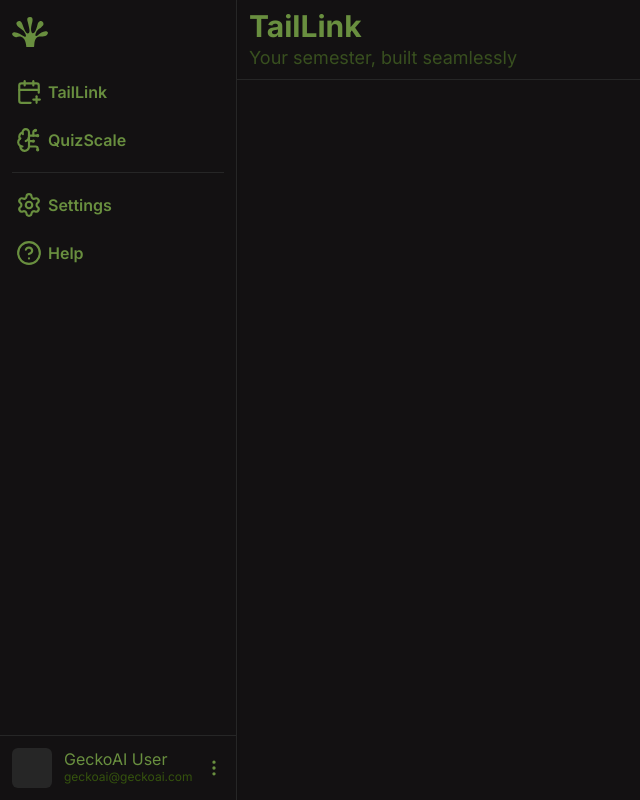
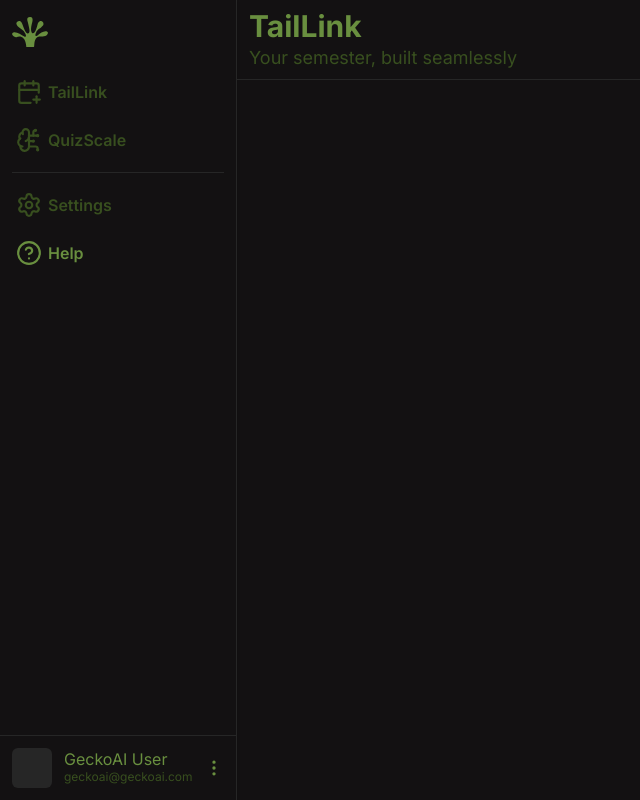
Before and after one commit to smhussa22/geckoai, a Next.js app: page /help in a window 1280 px wide. Shown: the whole page, without its empty margins (0-640 px from the left). Built offline with nearby package versions, Linux system fonts and the light colour scheme; a web font is replaced by a local one.

Commit message:
made button icons/text dim if not active, cleaned up sidebar layout with icon_props object

```diff
--- a/src/app/Header.tsx
+++ b/src/app/Header.tsx
@@ -2,7 +2,6 @@
 'use client';
 import React from 'react';
 import { useState } from 'react';
-
 
 // todo: need to import the logo as a component later to animate it
 // import geckoLogo from '/logo.svg';
@@ -22,9 +21,7 @@ export default function Header({title, sub_title}: header_descriptions) {
 
     <>
 
-
       <div className = "w-full h-20 items-center flex border-b border-b-neutral-800">
-
 
         <div className = "p-3">
 
--- a/src/app/Sidebar.tsx
+++ b/src/app/Sidebar.tsx
@@ -5,8 +5,6 @@ import { useState } from 'react';
 import Logo from './Logo';
 import SidebarItem from './SidebarItem';
 import { MoreVertical } from 'lucide-react';
-
-
 
 type sidebar_props = {
 
@@ -19,6 +17,8 @@ type sidebar_props = {
 
 export default function Sidebar({sidebar_user_icon, sidebar_user_name, sidebar_user_email, children}: sidebar_props) {
 
+  const [is_retracted, toggle_retract] = useState(false);
+
   return (
 
     <>
@@ -29,7 +29,7 @@ export default function Sidebar({sidebar_user_icon, sidebar_user_name, sidebar_u
         <nav className = "h-full flex flex-col bg-night border-r border-r-neutral-800 shadow-sm">
 
           {/* make the logo the button to toggle side bar */}
-          <div className = " h-16 flex justify-between items-center">
+          <div className = "h-16 flex justify-between items-center">
 
             <button className = "p-1.5 cursor-pointer">
 
@@ -61,7 +61,7 @@ export default function Sidebar({sidebar_user_icon, sidebar_user_name, sidebar_u
               <div className = "leading-4">
 
                 <h4 className = "text-asparagus">{sidebar_user_name}</h4>
-                <span className = "text-xs text-lime-900">{sidebar_user_email}</span>
+                <span className = "text-xs text-broccoli">{sidebar_user_email}</span>
 
               </div>
 
--- a/src/app/SidebarItem.tsx
+++ b/src/app/SidebarItem.tsx
@@ -1,30 +1,32 @@
 // the sidebar that has the toolbox of components/utilities. collapsible
 'use client';
-import React, {ReactNode}from 'react';
-import { useState } from 'react';
-import { useRouter } from 'next/navigation';
+import React, { useState } from 'react';
+import { useRouter, usePathname } from 'next/navigation';
 
 type button_props = {
 
-    button_icon: React.ReactNode; // the icon of the button
+    button_icon: (color: string) => React.ReactNode; // the icon of the button
     button_route: string; // the page the button navigates to
     button_text: string; // the text/description of the button item
-    button_text_color: string;
 
 }
 
-export default function SidebarItem({button_text_color, button_icon, button_route, button_text} : button_props) {
+export default function SidebarItem({button_icon, button_route, button_text} : button_props) {
 
   const router = useRouter();
+  const path_name = usePathname();
+
+  const is_page = (path_name == button_route); // if the route associated with the button is also the current page, it is that button's page
+  const button_icon_color = is_page ? `#698f3f` : `#384f1f`;
 
   return (
 
     <>
 
-      <button onClick = {() => {router.push(`./${button_route}`)}} className = {`w-full flex font-semibold items-center my-2 gap-1 rounded-md cursor-pointer transition-colors hover:bg-neutral-800`}>
+      <button onClick = {() => {router.push(`./${button_route}`)}} className = {`w-full flex font-semibold items-center my-2 gap-1 rounded-md cursor-pointer transition-colors duration-200 hover:bg-neutral-800`}>
 
-        {button_icon}
-        <span className={`text-${button_text_color} my-2`}>{button_text}</span>
+        {button_icon(button_icon_color)}
+        <span className={`text-${is_page ? `asparagus` : `broccoli`} my-2 transition-colors duration-300 `}>{button_text}</span>
 
       </button>
 
--- a/src/app/SidebarLayout.tsx
+++ b/src/app/SidebarLayout.tsx
@@ -1,9 +1,20 @@
+"use client";
 import React from 'react';
 import Sidebar from './Sidebar';
 import SidebarItem from './SidebarItem';
 import { CalendarPlus, BrainCircuit, Settings, CircleQuestionMark } from 'lucide-react';
+import { usePathname } from 'next/navigation';
 
 export default function SidebarLayout() {
+
+  const path_name = usePathname();
+
+  const icon_props = { // holding identical properties in an object and using ... to spread across all of required components
+
+    size: 30,
+    className: 'transition-colors duration-300 p-0.5 ml-0.5'
+
+  }
 
   return (
 
@@ -11,13 +22,13 @@ export default function SidebarLayout() {
 
         <Sidebar sidebar_user_icon="" sidebar_user_name="GeckoAI User" sidebar_user_email="geckoai@geckoai.com">
 
-            <SidebarItem button_text_color="asparagus" button_icon={<CalendarPlus color="#698f3f" size={30} className='p-0.5 ml-0.5'/>} button_route="/taillink" button_text="TailLink" />
-            <SidebarItem button_text_color="asparagus" button_icon={<BrainCircuit color="#698f3f" size={30} className='p-0.5 ml-0.5' />} button_route="/quizscale" button_text="QuizScale" />
+            <SidebarItem button_icon={(color) => <CalendarPlus color={color} {...icon_props}/>} button_route="/taillink" button_text="TailLink" />
+            <SidebarItem button_icon={(color) => <BrainCircuit color={color} {...icon_props} />} button_route="/quizscale" button_text="QuizScale" />
 
             <hr className="my-3 border-neutral-800" />
 
-            <SidebarItem button_text_color="asparagus" button_icon={<Settings color="#698f3f" size={30} className='p-0.5 ml-0.5' />} button_route="/settings" button_text="Settings" />
-            <SidebarItem button_text_color="asparagus" button_icon={<CircleQuestionMark color="#698f3f" size={30} className='p-0.5 ml-0.5' />} button_route="/help" button_text="Help" />
+            <SidebarItem button_icon={(color) => <Settings color={color} {...icon_props} />} button_route="/settings" button_text="Settings" />
+            <SidebarItem button_icon={(color) => <CircleQuestionMark color={color} {...icon_props} />} button_route="/help" button_text="Help" />
 
         </Sidebar>
 
--- a/src/app/help/page.tsx
+++ b/src/app/help/page.tsx
@@ -3,7 +3,7 @@ import type { Metadata } from "next";
 export const metadata: Metadata = {
 
   title: "GeckoAI - Help",
-  description: "Get help for any inquiries",
+  description: "Get help for any inquiries.",
 
 };
 
--- a/src/app/layout.tsx
+++ b/src/app/layout.tsx
@@ -2,11 +2,12 @@ import type { Metadata } from "next";
 import "./globals.css";
 import SidebarLayout from "./SidebarLayout";
 import Header from "./Header";
+import { routeMetadata } from "./routeMetadata";
 
 export const metadata: Metadata = {
 
   title: "GeckoAI",
-  description: "A tool by Syed Maroof Hussain",
+  description: "A study tool by Syed Maroof Hussain",
 
 };
 
--- a/src/app/quizscale/page.tsx
+++ b/src/app/quizscale/page.tsx
@@ -3,7 +3,7 @@ import type { Metadata } from "next";
 export const metadata: Metadata = {
 
   title: "GeckoAI - QuizScale",
-  description: "Scale your knowledge instantly",
+  description: "Scale your knowledge, the right way.",
 
 };
 
--- /dev/null
+++ b/src/app/routeMetadata.ts
@@ -0,0 +1,33 @@
+// file that holds the metadata for all the pages so i can use them for the header
+
+export const routeMetadata: Record<string, {title: string, sub_title: string}> = {
+
+    taillink: {
+
+        title: "TailLink",
+        sub_title: "Your semester, built seamlessly."
+
+    },
+
+    quizscale: {
+
+        title: "QuizScale",
+        sub_title: "Scale your knowledge, the right way."
+
+    },
+
+    settings: {
+
+        title: "Settings",
+        sub_title: "Manage your settings."
+
+    },
+
+    help: {
+
+        title: "Help",
+        sub_title: "Get help for any inquiries."
+
+    }
+
+}
--- a/src/app/settings/page.tsx
+++ b/src/app/settings/page.tsx
@@ -3,7 +3,7 @@ import type { Metadata } from "next";
 export const metadata: Metadata = {
 
   title: "GeckoAI - Settings",
-  description: "Manage your settings",
+  description: "Manage your settings.",
 
 };
 
--- a/src/app/taillink/page.tsx
+++ b/src/app/taillink/page.tsx
@@ -3,7 +3,7 @@ import type { Metadata } from "next";
 export const metadata: Metadata = {
 
   title: "GeckoAI - TailLink",
-  description: "Your semester planned seamlessly",
+  description: "Your semester, built seamlessly.",
 
 };
 
@@ -15,7 +15,6 @@ export default function taillink_page() {
 
       <head />
 
-
     </>
 
   );
```
